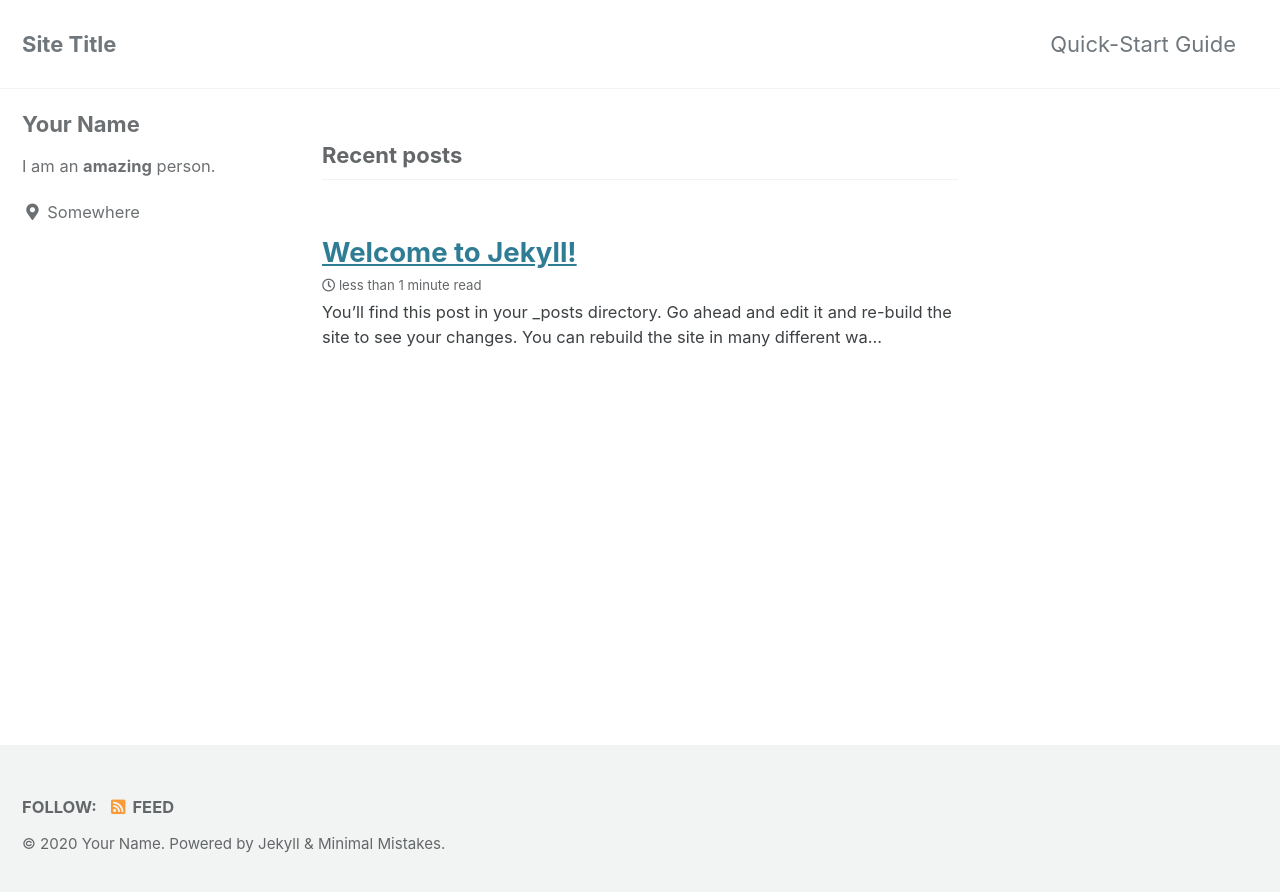
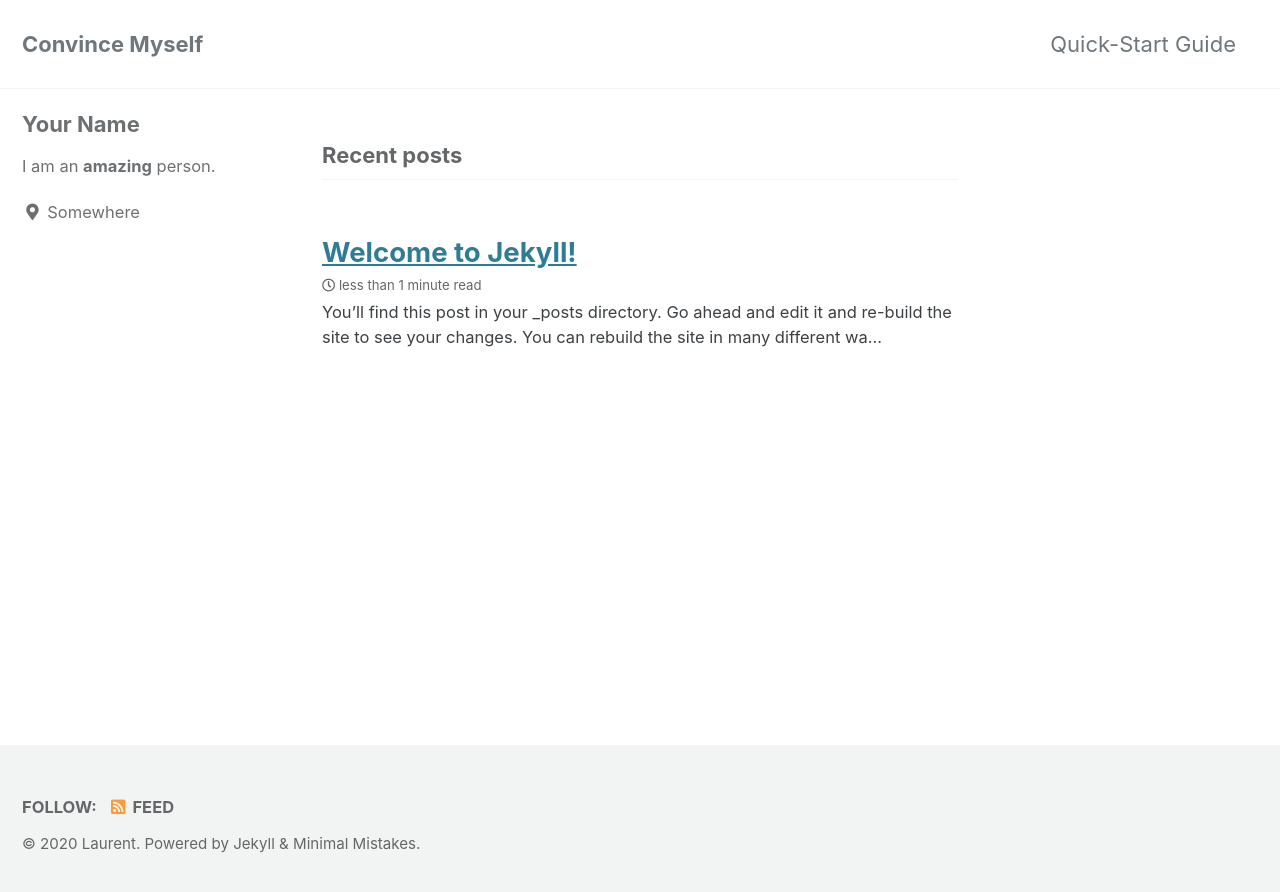
Before and after one commit to ch4302/ch4302.github.io, a Jekyll site: the page built from index.html, in a window 1280 px wide. Shown: the top 892 px of the page. Built offline with Jekyll 4.4.1, drawn with Linux system fonts in a browser that asks for light colours; cached includes are drawn as plain includes; the list of posts is cut into pages by our own code.

Commit message:
change config

```diff
--- a/_config.yml
+++ b/_config.yml
@@ -11,18 +11,18 @@
 # https://mmistakes.github.io/minimal-mistakes/docs/quick-start-guide/#installing-the-theme
 
 # theme                  : "minimal-mistakes-jekyll"
-# remote_theme           : "mmistakes/minimal-mistakes"
+remote_theme           : "mmistakes/minimal-mistakes"
 minimal_mistakes_skin    : "default" # "air", "aqua", "contrast", "dark", "dirt", "neon", "mint", "plum", "sunrise"
 
 # Site Settings
 locale                   : "en-US"
-title                    : "Site Title"
+title                    : "Convince Myself"
 title_separator          : "-"
 subtitle                 : # site tagline that appears below site title in masthead
-name                     : "Your Name"
+name                     : "Laurent"
 description              : "An amazing website."
-url                      : # the base hostname & protocol for your site e.g. "https://mmistakes.github.io"
-baseurl                  : # the subpath of your site, e.g. "/blog"
+url                      : "https://laurent.github.io"
+baseurl                  : "" # the subpath of your site, e.g. "/blog"
 repository               : # GitHub username/repo-name e.g. "mmistakes/minimal-mistakes"
 teaser                   : # path of fallback teaser image, e.g. "/assets/images/500x300.png"
 logo                     : # path of logo image to display in the masthead, e.g. "/assets/images/88x88.png"
@@ -101,7 +101,7 @@ author:
   links:
     - label: "Email"
       icon: "fas fa-fw fa-envelope-square"
-      # url: "mailto:your.name@email.com"
+      # url: "mailto:cjh4302@email.com"
     - label: "Website"
       icon: "fas fa-fw fa-link"
       # url: "https://your-website.com"
@@ -113,7 +113,7 @@ author:
       # url: "https://facebook.com/"
     - label: "GitHub"
       icon: "fab fa-fw fa-github"
-      # url: "https://github.com/"
+      # url: "https://github.com/ch4302"
     - label: "Instagram"
       icon: "fab fa-fw fa-instagram"
       # url: "https://instagram.com/"
```
